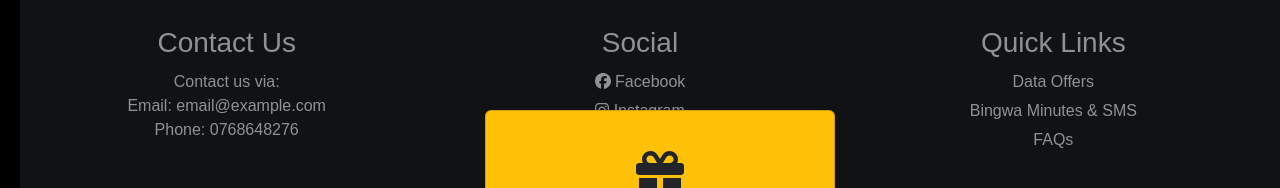
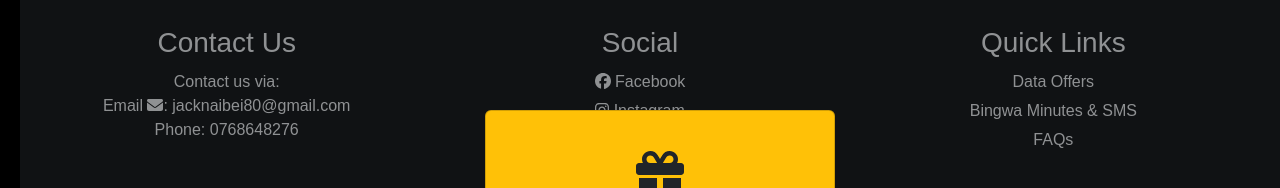
Before and after one commit to Allous-pun/Naibei-Bingwa-Offers, a React (Create React App) app: page / in a window 1280 px wide. Shown: the part 3733-3921 px from the top of the page. Built offline with nearby package versions, Linux system fonts and the light colour scheme.

Commit message:
Update Footer.js

```diff
--- a/src/components/Footer.js
+++ b/src/components/Footer.js
@@ -1,7 +1,7 @@
 import React from 'react';
 import { FontAwesomeIcon } from '@fortawesome/react-fontawesome';
 import { faEnvelope } from '@fortawesome/free-solid-svg-icons';
-import { faFacebook, faTwitter, faInstagram, faWhatsapp } from '@fortawesome/free-brands-svg-icons';
+import { faFacebook, faInstagram, faWhatsapp } from '@fortawesome/free-brands-svg-icons';
 import './Footer.css'; // Import the CSS file for the footer
 
 const Footer = () => {
@@ -9,7 +9,7 @@ const Footer = () => {
         <footer className="footer">
             <div className="footer-section contact">
                 <h3>Contact Us</h3>
-                <p>Contact us via: <br /> Email: <a href="mailto:your-email@example.com">email@example.com</a><br /> Phone: 0768648276</p>
+                <p>Contact us via: <br /> Email <FontAwesomeIcon icon={faEnvelope} />: <a href="mailto:jacknaibei80@gmail.com"> jacknaibei80@gmail.com</a><br /> Phone: 0768648276</p>
             </div>
             <div className="footer-section social-links">
                 <h3>Social</h3>
@@ -23,7 +23,7 @@ const Footer = () => {
                 <h3>Quick Links</h3>
                 <ul>
                     <li><a href="#data-offers">Data Offers</a></li>
-                    <li><a href="#bingwa-minutes-sms">Bingwa Minutes & SMS</a></li>
+                    <li><a href="#bingwa-minutes-sms">Bingwa Minutes & SMS </a></li>
                     <li><a href="#faqs">FAQs</a></li>
                 </ul>
             </div>
```
